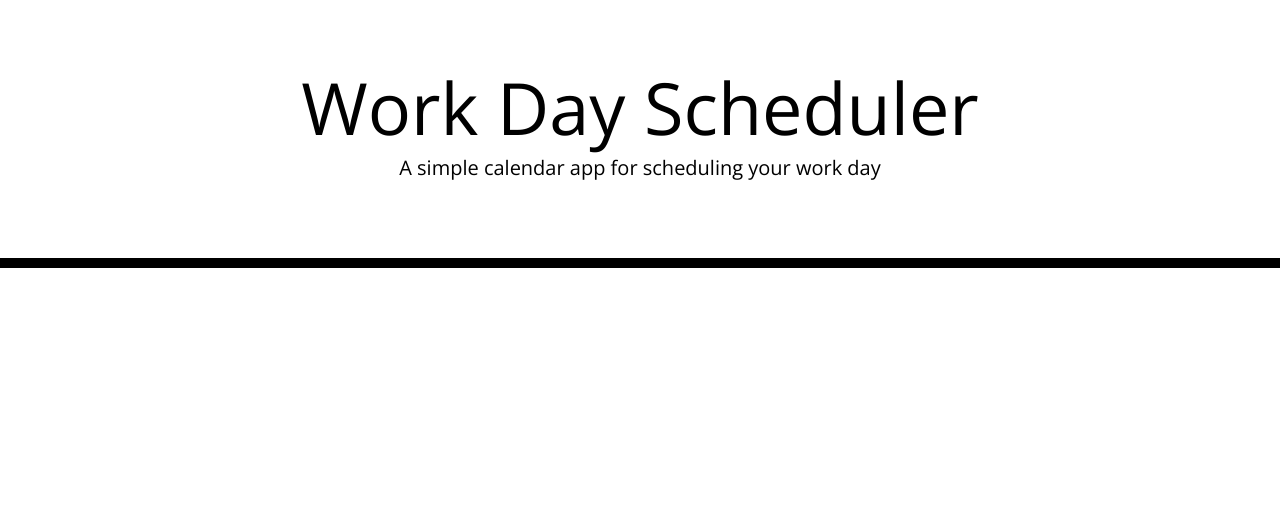
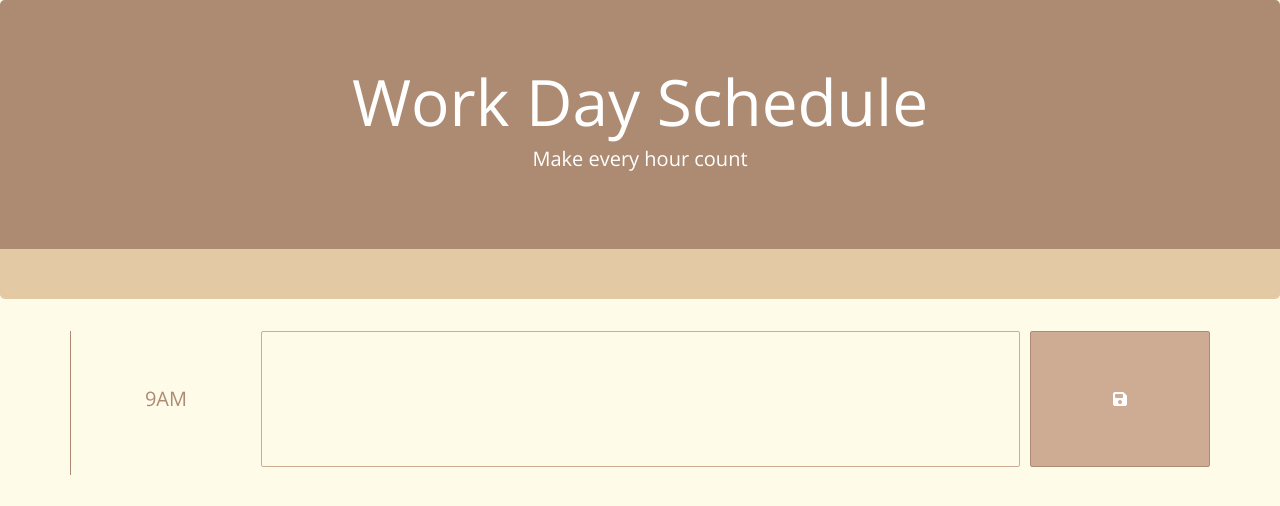
Before and after one commit to mdyeates/daily-planner, a plain HTML site: page index.html in a window 1280 px wide. Drawn offline with nearby package versions, Linux system fonts and the light colour scheme.

Commit message:
Add initial styling

```diff
--- a/assets/css/style.css
+++ b/assets/css/style.css
@@ -1,45 +1,56 @@
+:root {
+  --light: #fffbe9;
+  --dark: #ad8b73;
+  --alt: #ceab93;
+  --alt2: #e3caa5;
+}
+
 body {
-  font-family: 'Open Sans', sans-serif;
+  font-family: "Open Sans", sans-serif;
   font-size: 16px;
   line-height: 1;
+  background-color: var(--light);
 }
 
 textarea {
-  background: transparent;
-  border: none;
+  background: var(--light);
+  border: 1px solid var(--alt);
   resize: none;
-  color: #000000;
-  border-left: 1px solid black;
-  padding: 10px;
+  color: var(--dark);
+  border-radius: 2px;
+}
+
+textarea:focus {
+  transition: all 0.2s ease-in-out;
+  outline: 1px solid var(--dark);
 }
 
 .jumbotron {
-  text-align: center;
-  background-color: transparent;
-  color: black;
-  border-radius: 0;
-  border-bottom: 10px solid black;
+  background-color: var(--dark);
+  color: white;
+  border-bottom: 50px solid var(--alt2);
 }
 
 .description {
   white-space: pre-wrap;
 }
 
-.time-block {
-  text-align: center;
-  border-radius: 15px;
+.container {
+  border-left: 1px solid var(--dark);
 }
 
 .row {
   white-space: pre-wrap;
-  height: 80px;
-  border-top: 1px solid white;
+}
+
+.col,
+.col-8 {
+  padding: 0;
+  height: 17vh;
 }
 
 .hour {
-  background-color: #ffffff;
-  color: #000000;
-  border-top: 1px dashed #000000;
+  color: var(--dark);
 }
 
 .past {
@@ -58,14 +69,24 @@ textarea {
 }
 
 .saveBtn {
-  border-left: 1px solid black;
-  border-top-right-radius: 15px;
-  border-bottom-right-radius: 15px;
-  background-color: #06aed5;
+  border-style: none;
+  border-radius: 2px;
+  border: 1px solid var(--dark);
+  background-color: var(--alt);
   color: white;
+  margin-left: 10px;
+}
+
+.saveBtn:hover {
+  background-color: var(--alt2);
+  transition: all 0.2s ease-in-out;
+}
+
+.saveBtn:active {
+  scale: 0.98;
 }
 
 .saveBtn i:hover {
-  font-size: 20px;
-  transition: all 0.3s ease-in-out;
+  transition: all 0.2s ease-in-out;
+  scale: 1.5;
 }
--- a/index.html
+++ b/index.html
@@ -4,12 +4,23 @@
     <meta charset="UTF-8" />
     <meta name="viewport" content="width=device-width, initial-scale=1.0" />
     <meta http-equiv="X-UA-Compatible" content="ie=edge" />
-    <link rel="stylesheet" href="https://stackpath.bootstrapcdn.com/bootstrap/4.3.1/css/bootstrap.min.css" />
     <link
       rel="stylesheet"
-      href="https://use.fontawesome.com/releases/v5.8.1/css/all.css"
-      integrity="sha384-50oBUHEmvpQ+1lW4y57PTFmhCaXp0ML5d60M1M7uH2+nqUivzIebhndOJK28anvf"
+      href="https://cdn.jsdelivr.net/npm/bootstrap@4.4.1/dist/css/bootstrap.min.css"
+      integrity="sha384-Vkoo8x4CGsO3+Hhxv8T/Q5PaXtkKtu6ug5TOeNV6gBiFeWPGFN9MuhOf23Q9Ifjh"
       crossorigin="anonymous"
+    />
+    <link
+      rel="stylesheet"
+      href="https://cdn.jsdelivr.net/npm/bootstrap@5.2.3/dist/css/bootstrap.min.css
+"
+    />
+    <link
+      rel="stylesheet"
+      href="https://cdnjs.cloudflare.com/ajax/libs/font-awesome/6.2.1/css/all.min.css"
+      integrity="sha512-MV7K8+y+gLIBoVD59lQIYicR65iaqukzvf/nwasF0nqhPay5w/9lJmVM2hMDcnK1OnMGCdVK+iQrJ7lzPJQd1w=="
+      crossorigin="anonymous"
+      referrerpolicy="no-referrer"
     />
     <link href="https://fonts.googleapis.com/css?family=Open+Sans&display=swap" rel="stylesheet" />
     <link rel="stylesheet" href="assets/css/style.css" />
@@ -17,14 +28,30 @@
   </head>
 
   <body>
-    <header class="jumbotron">
-      <h1 class="display-3">Work Day Scheduler</h1>
-      <p class="lead">A simple calendar app for scheduling your work day</p>
+    <header class="jumbotron text-center">
+      <h1 class="display-3">Work Day Schedule</h1>
+      <p class="lead">Make every hour count</p>
       <p id="currentDay" class="lead"></p>
     </header>
-    <div class="container"></div>
+
+    <div class="container">
+      <div class="row pb-2">
+        <div class="col d-flex">
+          <div class="time-block flex-fill d-flex align-items-center justify-content-center">
+            <span class="hour text-uppercase fs-5">9am</span>
+          </div>
+        </div>
+        <div class="col-8 d-flex">
+          <textarea class="description flex-fill p-3" name="" id="" cols="30" rows="10"></textarea>
+        </div>
+        <div class="col d-flex">
+          <button class="saveBtn flex-fill"><i class="fa-solid fa-floppy-disk"></i></button>
+        </div>
+      </div>
+    </div>
 
     <script src="https://cdnjs.cloudflare.com/ajax/libs/jquery/3.2.1/jquery.min.js"></script>
     <script src="https://cdnjs.cloudflare.com/ajax/libs/moment.js/2.24.0/moment.min.js"></script>
+    <script src="assets/js/app.js"></script>
   </body>
 </html>
```
